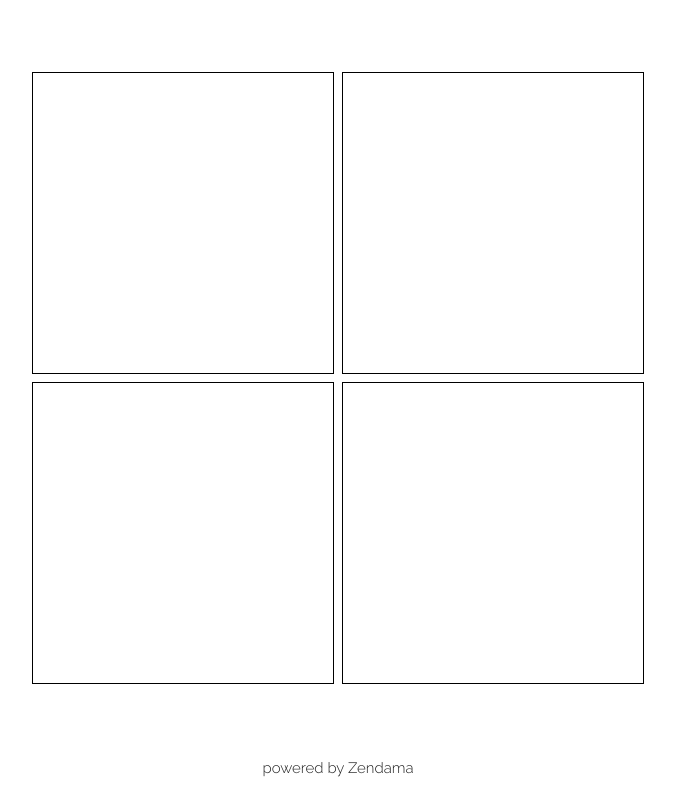
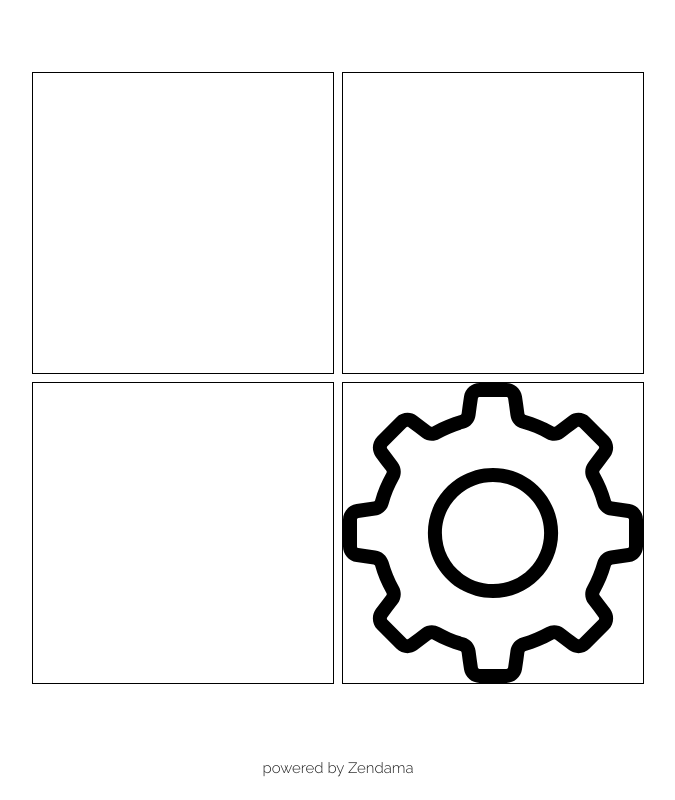
Before and after one commit to cboyce183/thesis-frontend, a React (Create React App) app in the folder thesis/: page / in a window 1280 px wide. Shown: the whole page, without its empty margins (302-977 px from the left). Built offline with nearby package versions, Linux system fonts and the light colour scheme; the HTML template or start-up script is replaced by a standard one.

Commit message:
chore: added node environment to eslintrc

```diff
--- a/thesis/src/containers/Panel/Panel.js
+++ b/thesis/src/containers/Panel/Panel.js
@@ -16,6 +16,7 @@ class Panel extends Component {
             <div className="PanelSquare">
             </div>
             <div className="PanelSquare">
+              <img alt="settings" src={require('../../assets/settings.svg')}/>
             </div>
           </div>
           <h6>powered by Zendama</h6>
```
Also changed, not shown: thesis/.eslintrc.json, thesis/src/assets/settings.svg (added).
